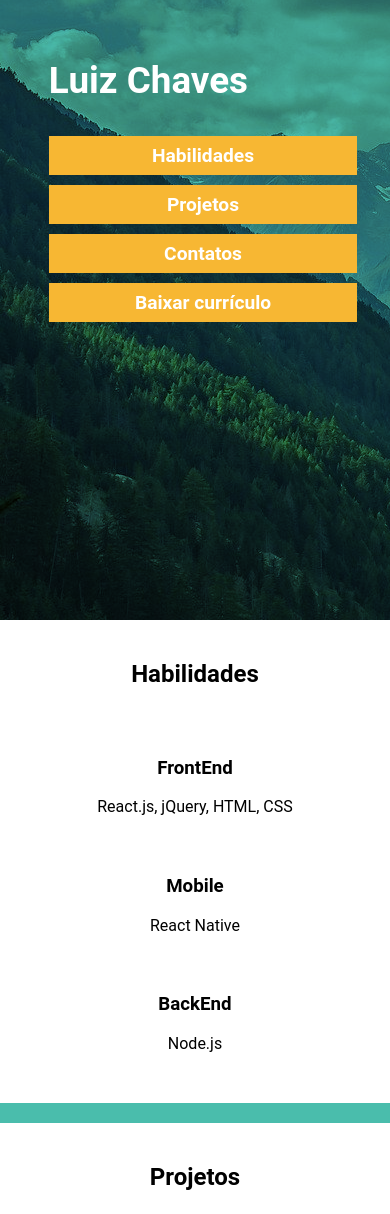
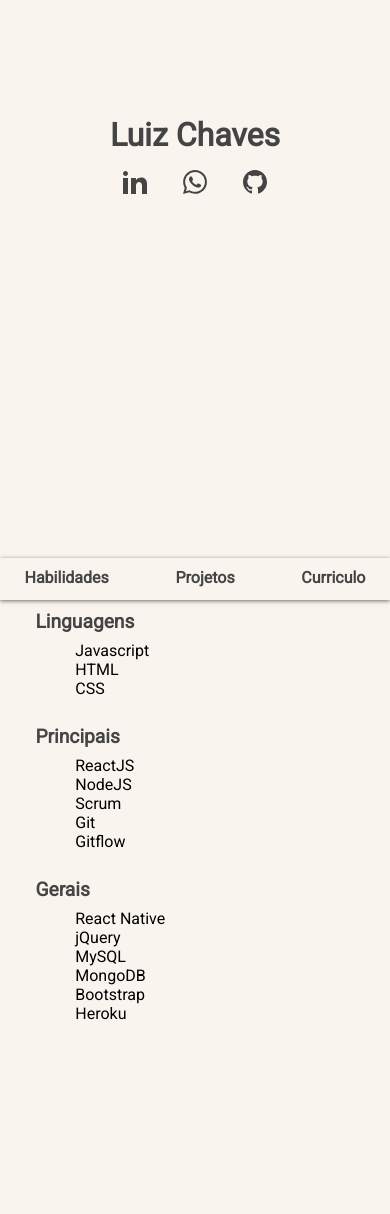
Before and after one commit to Luiz8426/luiz8426.github.io, a plain HTML site: page index.html in a window 390 px wide. Shown: the part 244-1458 px from the top of the page. Drawn offline with nearby package versions, Linux system fonts and the light colour scheme.

Commit message:
Novo site

```diff
--- a/home.css
+++ /dev/null
@@ -1,69 +0,0 @@
-#buttons-home {
-  display: flex;
-}
-#content-home a {
-  margin: 10px 10px 0px 0px;
-}
-#content-home {
-  min-height: 100vh;
-  display: flex;
-  flex-direction: column;
-  justify-content: center;
-}
-#content-home h1 {
-  color: white;
-  font-size: 2.3rem;
-}
-#content-home p {
-  color: white;
-  display: flex;
-  flex-direction: column;
-  margin: 10px 0px 0px 10px;
-  font-size: 1.2rem;
-}
-#content-home p .stack {
-  margin-left: 10px;
-  font-weight: 600;
-}
-#projetos h2 {
-  color: #000000;
-}
-.grid-item p {
-  margin: 0;
-}
-.grid-item .project-name {
-  font-weight: 600;
-}
-.img-grid {
-  height: 9rem;
-  padding-bottom: 1rem;
-}
-.img-grid img {
-  border-radius: 0%;
-}
-.rounded img {
-  border-radius: 50%;
-}
-#contact-list {
-  display: flex;
-  width: 50%;
-  flex-direction: row;
-  justify-content: space-around;
-  padding: 20px;
-}
-#curriculo {
-  margin-bottom: 20px;
-}
-#curriculo a {
-  max-width: 50%;
-}
-
-.content-row {
-  margin-top: 20px;
-  display: flex;
-  flex-direction: column;
-  align-items: center;
-  min-width: 100%;
-  background-color: #ffffff;
-  padding: 20px 0px;
-}
--- a/index.html
+++ b/index.html
@@ -1,120 +1,168 @@
 <!DOCTYPE html>
 <html>
   <head>
-    <meta name="viewport" content="width=device-width, initial-scale=1;" />
-    <meta name="theme-color" content="#000000" />
-    <title>
-      Luiz Chaves
-    </title>
-    <link rel="stylesheet" target="_blank" href="styles.css" />
-    <link rel="stylesheet" target="_blank" href="home.css" />
+    <meta name="viewport" content="width=device-width, initial-scale=1" />
+    <title>Luiz Chaves</title>
+    <link rel="stylesheet" type="text/css" href="styles.css" />
+    <link
+      href="https://fonts.googleapis.com/css?family=Roboto&display=swap"
+      rel="stylesheet"
+    />
+  </head>
+  <body>
+    <!--Introdução-->
+    <div class="banner active">
+      <p class="title">Luiz Chaves</p>
+      <div class="contatos">
+        <a target="_blank" href="https://www.linkedin.com/in/luiz-chaves/">
+          <svg
+            xmlns="http://www.w3.org/2000/svg"
+            width="24"
+            height="24"
+            viewBox="0 0 24 24"
+          >
+            <path
+              d="M4.98 3.5c0 1.381-1.11 2.5-2.48 2.5s-2.48-1.119-2.48-2.5c0-1.38 1.11-2.5 2.48-2.5s2.48 1.12 2.48 2.5zm.02 4.5h-5v16h5v-16zm7.982 0h-4.968v16h4.969v-8.399c0-4.67 6.029-5.052 6.029 0v8.399h4.988v-10.131c0-7.88-8.922-7.593-11.018-3.714v-2.155z"
+            />
+          </svg>
+        </a>
 
-    <script src="https://ajax.googleapis.com/ajax/libs/jquery/3.4.1/jquery.min.js"></script>
-  </head>
+        <a
+          target="_blank"
+          href="https://api.whatsapp.com/send?phone=5521988705275&text=Olá%20Luiz!"
+        >
+          <svg
+            xmlns="http://www.w3.org/2000/svg"
+            width="24"
+            height="24"
+            viewBox="0 0 24 24"
+          >
+            <path
+              d="M.057 24l1.687-6.163c-1.041-1.804-1.588-3.849-1.587-5.946.003-6.556 5.338-11.891 11.893-11.891 3.181.001 6.167 1.24 8.413 3.488 2.245 2.248 3.481 5.236 3.48 8.414-.003 6.557-5.338 11.892-11.893 11.892-1.99-.001-3.951-.5-5.688-1.448l-6.305 1.654zm6.597-3.807c1.676.995 3.276 1.591 5.392 1.592 5.448 0 9.886-4.434 9.889-9.885.002-5.462-4.415-9.89-9.881-9.892-5.452 0-9.887 4.434-9.889 9.884-.001 2.225.651 3.891 1.746 5.634l-.999 3.648 3.742-.981zm11.387-5.464c-.074-.124-.272-.198-.57-.347-.297-.149-1.758-.868-2.031-.967-.272-.099-.47-.149-.669.149-.198.297-.768.967-.941 1.165-.173.198-.347.223-.644.074-.297-.149-1.255-.462-2.39-1.475-.883-.788-1.48-1.761-1.653-2.059-.173-.297-.018-.458.13-.606.134-.133.297-.347.446-.521.151-.172.2-.296.3-.495.099-.198.05-.372-.025-.521-.075-.148-.669-1.611-.916-2.206-.242-.579-.487-.501-.669-.51l-.57-.01c-.198 0-.52.074-.792.372s-1.04 1.016-1.04 2.479 1.065 2.876 1.213 3.074c.149.198 2.095 3.2 5.076 4.487.709.306 1.263.489 1.694.626.712.226 1.36.194 1.872.118.571-.085 1.758-.719 2.006-1.413.248-.695.248-1.29.173-1.414z"
+            />
+          </svg>
+        </a>
 
-  <body>
-    <div class="content">
-      <div id="content-home" class="row">
-        <h1>Luiz Chaves</h1>
-        <a target="_blank" href="#habilidades" class="btn-prim">Habilidades</a>
-        <a target="_blank" href="#projetos" class="btn-prim">Projetos</a>
-        <a target="_blank" href="#contatos" class="btn-prim">Contatos</a>
-        <a target="_blank" href="curriculo.pdf" class="btn-prim"
-          >Baixar currículo</a
-        >
+        <a target="_blank" href="https://github.com/LuizFChaves">
+          <svg
+            xmlns="http://www.w3.org/2000/svg"
+            width="24"
+            height="24"
+            viewBox="0 0 24 24"
+          >
+            <path
+              d="M12 0c-6.626 0-12 5.373-12 12 0 5.302 3.438 9.8 8.207 11.387.599.111.793-.261.793-.577v-2.234c-3.338.726-4.033-1.416-4.033-1.416-.546-1.387-1.333-1.756-1.333-1.756-1.089-.745.083-.729.083-.729 1.205.084 1.839 1.237 1.839 1.237 1.07 1.834 2.807 1.304 3.492.997.107-.775.418-1.305.762-1.604-2.665-.305-5.467-1.334-5.467-5.931 0-1.311.469-2.381 1.236-3.221-.124-.303-.535-1.524.117-3.176 0 0 1.008-.322 3.301 1.23.957-.266 1.983-.399 3.003-.404 1.02.005 2.047.138 3.006.404 2.291-1.552 3.297-1.23 3.297-1.23.653 1.653.242 2.874.118 3.176.77.84 1.235 1.911 1.235 3.221 0 4.609-2.807 5.624-5.479 5.921.43.372.823 1.102.823 2.222v3.293c0 .319.192.694.801.576 4.765-1.589 8.199-6.086 8.199-11.386 0-6.627-5.373-12-12-12z"
+            />
+          </svg>
+        </a>
+      </div>
+    </div>
+
+    <!--nav header-->
+    <nav class="header">
+      <p class="title">Luiz Chaves</p>
+      <ul>
+        <li><a href="#habilidades">Habilidades</a></li>
+        <li><a href="#projetos">Projetos</a></li>
+        <li><a href="./curriculo.pdf" target="_blank">Curriculo</a></li>
+      </ul>
+    </nav>
+    <!-- Sobre mim-->
+    <section id="habilidades">
+      <p class="title">Habilidades</p>
+
+      <p class="subtitle">Linguagens</p>
+      <pre class="text">
+        Javascript
+        HTML
+        CSS
+      </pre>
+
+      <p class="subtitle">Principais</p>
+      <pre class="text">
+        ReactJS
+        NodeJS
+        Scrum
+        Git
+        Gitflow
+      </pre>
+
+      <p class="subtitle">Gerais</p>
+      <pre class="text">
+        React Native
+        jQuery
+        MySQL
+        MongoDB
+        Bootstrap
+        Heroku
+      </pre>
+    </section>
+
+    <section id="projetos">
+      <p class="title">Projetos Recentes</p>
+
+      <div class="projeto">
+        <div class="image">
+          <img src="./image/spot_logo.jpg" alt="Logo do SPOT" />
+        </div>
+        <p class="subtitle">SPOT</p>
+        <p class="text">
+          Um projeto que começou em um hackathon e que estamos tentando dar vida
+        </p>
       </div>
 
-      <div id="habilidades" class="content-row">
-        <h2>Habilidades</h2>
-        <div class="grid-container">
-          <div class="grid-item">
-            <h3>FrontEnd</h3>
-            <p>
-              React.js, jQuery, HTML, CSS
-            </p>
-          </div>
-          <div class="grid-item">
-            <h3>Mobile</h3>
-            <p>React Native</p>
-          </div>
-          <div class="grid-item">
-            <h3>BackEnd</h3>
-            <p>Node.js</p>
-          </div>
+      <div class="projeto">
+        <div class="image">
+          <img src="./image/aigree_logo.png" alt="Logo da AiGree" />
         </div>
+        <p class="subtitle">AiGree</p>
+        <p class="text">
+          Como desenvolvedor pela byteme, participei do desenvolvimento da
+          plataforma.<br />
+          Ela propõe resolução de disputas jurídicas utilizando inteligência
+          artificial (Não participei da parte de inteligencia artificial)
+        </p>
       </div>
 
-      <div id="projetos" class="content-row">
-        <center><h2>Projetos</h2></center>
-        <div class="grid-container">
-          <div class="grid-item rounded">
-            <div class="img-grid">
-              <img
-                src="https://scontent-gig2-1.cdninstagram.com/vp/94fa04d72c8b9e7b315042d1231cf100/5E4E3BE0/t51.2885-19/s150x150/73385840_987106071627413_7400980785680875520_n.jpg?_nc_ht=scontent-gig2-1.cdninstagram.com"
-              />
-            </div>
+      <div class="projeto">
+        <div class="image">
+          <img
+            src="./image/fidelizapp_logo.png"
+            alt="Logo do fidelizapp_logo"
+          />
+        </div>
+        <p class="subtitle">Fidelizapp</p>
+        <p class="text">
+          Pela byteme, fui o desenvolvedor principal.<br />
+          É o MVP (Produzido em 2 semanas) de uma plataforma de fidelização de
+          clientes utilizando o whatsApp
+        </p>
+      </div>
+      <div class="projeto">
+        <div class="image">
+          <img src="./image/pingui_logo.png" alt="Logo da PINGUI" />
+        </div>
+        <p class="subtitle">Pingui</p>
+        <p class="text">
+          Pela byteme, fui o desenvolvedor principal.<br />
+          A V2 do projeto fidelizapp (agora já testado), desenvolvido com mais
+          tempo e maior conhecimento dos requisitos.
+        </p>
+      </div>
+    </section>
 
-            <p class="project-name">SPOT</p>
-            <p>Cofundador</p>
-          </div>
-          <div class="grid-item">
-            <div class="img-grid rounded">
-              <img src="./img/aigree_logo.PNG" />
-            </div>
+    <script>
+      let vh = window.innerHeight * 0.01;
 
-            <p class="project-name">Aigree</p>
-            <p>Desenvolvedor pela Byteme</p>
-          </div>
-          <div class="grid-item ">
-            <div class="img-grid ">
-              <img src="./img/fidelizapp_logo.png" />
-            </div>
+      document.querySelectorAll('a[href^="#"]').forEach(anchor => {
+        anchor.addEventListener("click", function(e) {
+          e.preventDefault();
 
-            <p class="project-name">Fideliz.app</p>
-            <p>Desenvolvedor pela Byteme</p>
-          </div>
-        </div>
-      </div>
-      <div id="contatos" class="content-row">
-        <h2>Contatos</h2>
-        <div id="contact-list">
-          <a target="_blank" href="https://www.linkedin.com/in/luiz-chaves/"
-            ><img src="img/linkedin_logo.svg"
-          /></a>
-          <a target="_blank" href="https://github.com/LuizFChaves"
-            ><img src="img/github_logo.svg"
-          /></a>
-          <a target="_blank" href="https://t.me/luiz8426"
-            ><img src="img/telegram_logo.svg"
-          /></a>
-          <a
-            target="_blank"
-            href="https://api.whatsapp.com/send?phone=55$21988705275&&text="
-            ><img src="img/whatsapp_logo.svg"
-          /></a>
-          <a target="_blank" href="https://steamcommunity.com/id/tdonan/"
-            ><img src="img/steam_logo.svg"
-          /></a>
-        </div>
-      </div>
-      <div id="curriculo" class="content-row">
-        <h2>Currículo</h2>
-        <a class="btn-prim" target="_blank" href="curriculo.pdf"
-          >Baixar currículo</a
-        >
-      </div>
-    </div>
+          document.querySelector(this.getAttribute("href")).scrollIntoView({
+            behavior: "smooth"
+          });
+        });
+      });
+    </script>
   </body>
-  <script>
-    $(document).on("click", 'a[href^="#"]', function(event) {
-      event.preventDefault();
-
-      $("html, body").animate(
-        {
-          scrollTop: $($.attr(this, "href")).offset().top
-        },
-        500
-      );
-    });
-  </script>
 </html>
--- a/styles.css
+++ b/styles.css
@@ -1,63 +1,168 @@
 * {
+  border: 0;
+  margin: 0;
+  z-index: 0;
   font-family: "Roboto", sans-serif;
 }
 body {
-  /*background: #6db3f2 url("img/background.jpg");*/
-  margin: 0;
-  min-height: 100vh;
-  background: url("img/background.jpg") rgba(74, 189, 172, 1);
-  background-blend-mode: multiply;
-  background-repeat: no-repeat;
-  background-attachment: fixed;
-  overflow-x: hidden;
+  display: flex;
+  flex-direction: column;
+  background: #f9f4ed;
 }
-.content {
-  margin-left: auto;
-  min-height: 100vh;
+p {
+  color: #444444;
+}
+.contatos {
+  margin-top: 1rem;
+}
+.contatos a {
+  margin: 1rem;
+  text-decoration: none;
+}
+.contatos a svg {
+  fill: #444444;
+}
+.projeto .image img {
+  width: 100%;
+  height: auto;
+  border-radius: 50%;
+}
+.projeto {
+  display: grid;
+  justify-items: center;
+  align-items: center;
+  grid-template-areas:
+    "image title "
+    "image desc ";
+  grid-template-columns: 10% 90%;
+  grid-gap: 10px;
+  margin: 50px 0;
+}
+.projeto .image {
+  grid-area: image;
+  max-width: 10vw;
+}
+.projeto .subtitle {
+  text-align: center;
+  padding: 0;
+  grid-area: title;
+}
+.projeto .text {
+  text-align: center;
+  padding: 0;
+  grid-area: desc;
+}
+.banner {
+  min-height: 95vh;
   display: flex;
   flex-direction: column;
   align-items: center;
+  justify-content: center;
 }
-.row {
-  width: 75%;
+.banner .title {
+  font-size: 2rem;
+  font-weight: bolder;
 }
-
-.btn-prim {
-  width: 100%;
+.banner .intro {
+  font-size: 1.2rem;
+}
+.header {
+  z-index: 1;
+  display: flex;
+  padding-left: 5vw;
+  justify-content: space-between;
+  align-items: center;
+  min-height: 5vh;
+  font-weight: 700;
+  position: -webkit-sticky; /* Safari */
+  position: sticky;
+  top: 0;
+  background-color: #f9f4ed;
+  box-shadow: 0px 1px 4px 0px rgba(68, 68, 68, 0.75);
+}
+.header ul {
+  min-height: 5vh;
+  list-style-type: none;
+  padding: 0px 5vw;
+}
+.header ul li {
+  float: left;
+}
+.header ul li a {
+  transition: 0.2s;
+  color: #444444;
+  display: block;
   text-align: center;
   text-decoration: none;
-  color: white;
-  background: #f7b733;
-  padding: 0.5rem;
-  border: none;
-  font-weight: 600;
-  font-size: 1.2rem;
-}
-.btn-prim:hover {
-  background: #d89f2d;
-}
-.grid-container {
-  display: grid;
-  grid-template-columns: auto auto auto;
   padding: 10px;
 }
-.grid-item {
-  display: flex;
-  flex-direction: column;
-  padding: 20px;
-  text-align: center;
+.header ul li a:hover {
+  color: #f9f4ed;
+  background-color: #444444;
 }
-img {
-  height: 100%;
-  width: auto;
+section {
+  padding: 1vh 5vw 6vh;
+  min-height: 93vh;
+}
+section .title {
+  font-size: 1.5rem;
+  font-weight: 600;
+  padding-bottom: 1rem;
+}
+section .subtitle {
+  font-size: 1.2rem;
+  padding-left: 1rem;
+  font-weight: 600;
+  padding-bottom: 0.5rem;
+}
+section .text {
+  font-size: 1rem;
+  padding-left: 1.5rem;
+  font-weight: 50;
+  padding-bottom: 0.5rem;
 }
 @media (max-width: 720px) {
-  .grid-container {
-    grid-template-columns: auto;
+  .banner {
+    min-height: calc(var(--vh, 1vh) * 95);
+  }
+  .header {
+    position: fixed;
+    top: 95%;
+    padding: 0;
+  }
+  .header p {
+    display: none;
+  }
+  .header ul {
+    display: flex;
+    justify-content: space-between;
+    width: 90vw;
+  }
+  .header ul li a {
+    padding: 10px 5px;
+  }
+  .header ul li a:hover {
+    padding-top: 7px;
+    color: #444444;
+    background-color: #f9f4ed;
+    text-decoration: underline;
+  }
+  .projeto {
+    grid-template-areas:
+      "image " "title "
+      " desc ";
+
+    grid-template-columns: 90vw;
+  }
+  .projeto .image {
+    display: flex;
+    justify-content: center;
+    height: 10vh;
+    width: 100%;
+    max-width: 100%;
+  }
+  .projeto .image img {
+    height: 100%;
+    width: auto;
   }
 }
-@media (min-width: 1000px) {
-  body {
-    background-size: cover;
-  }
-}
```
Also changed, not shown: image/aigree_logo.PNG (renamed from img/aigree_logo.PNG), image/fidelizapp_logo.png (renamed from img/fidelizapp_logo.png), image/pingui_logo.png (added), image/spot_logo.jpg (added), img/background.jpg (deleted), img/github_logo.svg (deleted), img/linkedin_logo.svg (deleted), img/steam_logo.svg (deleted), img/telegram_logo.svg (deleted), img/whatsapp_logo.svg (deleted), 1 other file.
